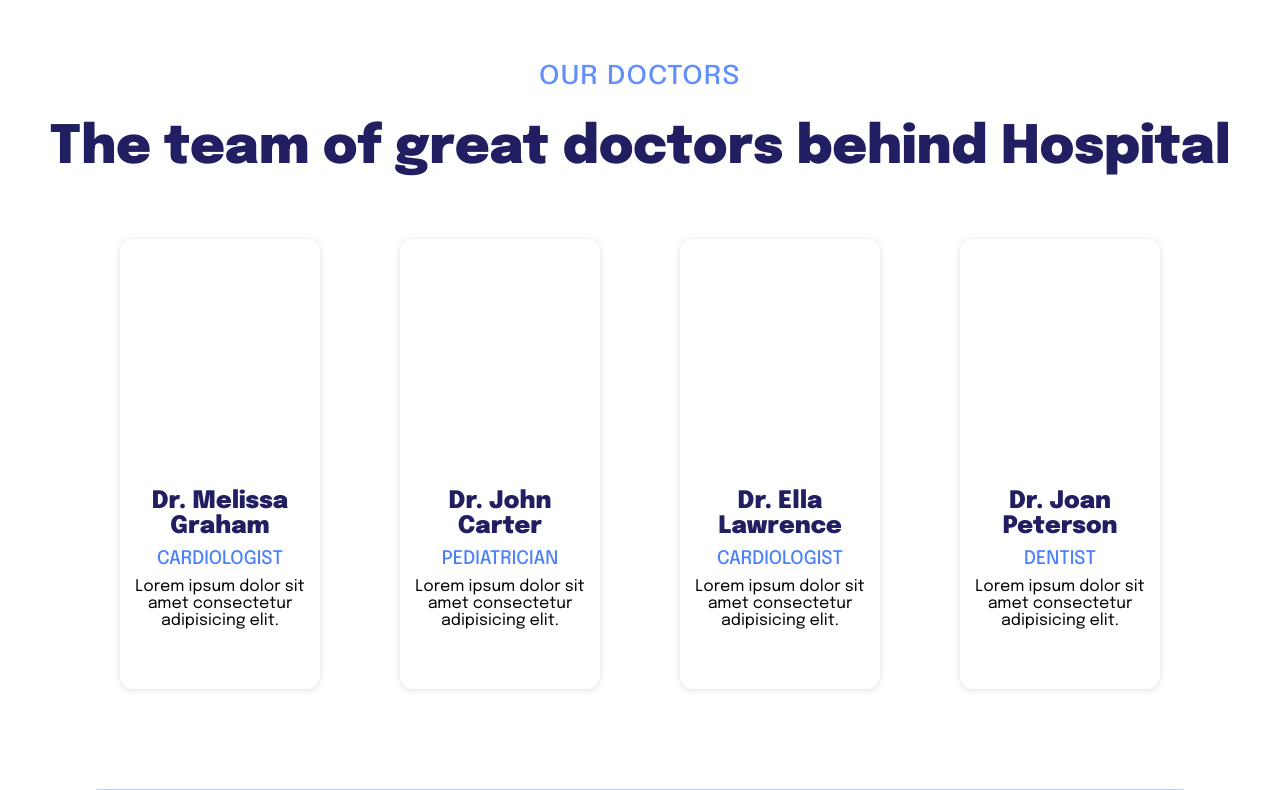
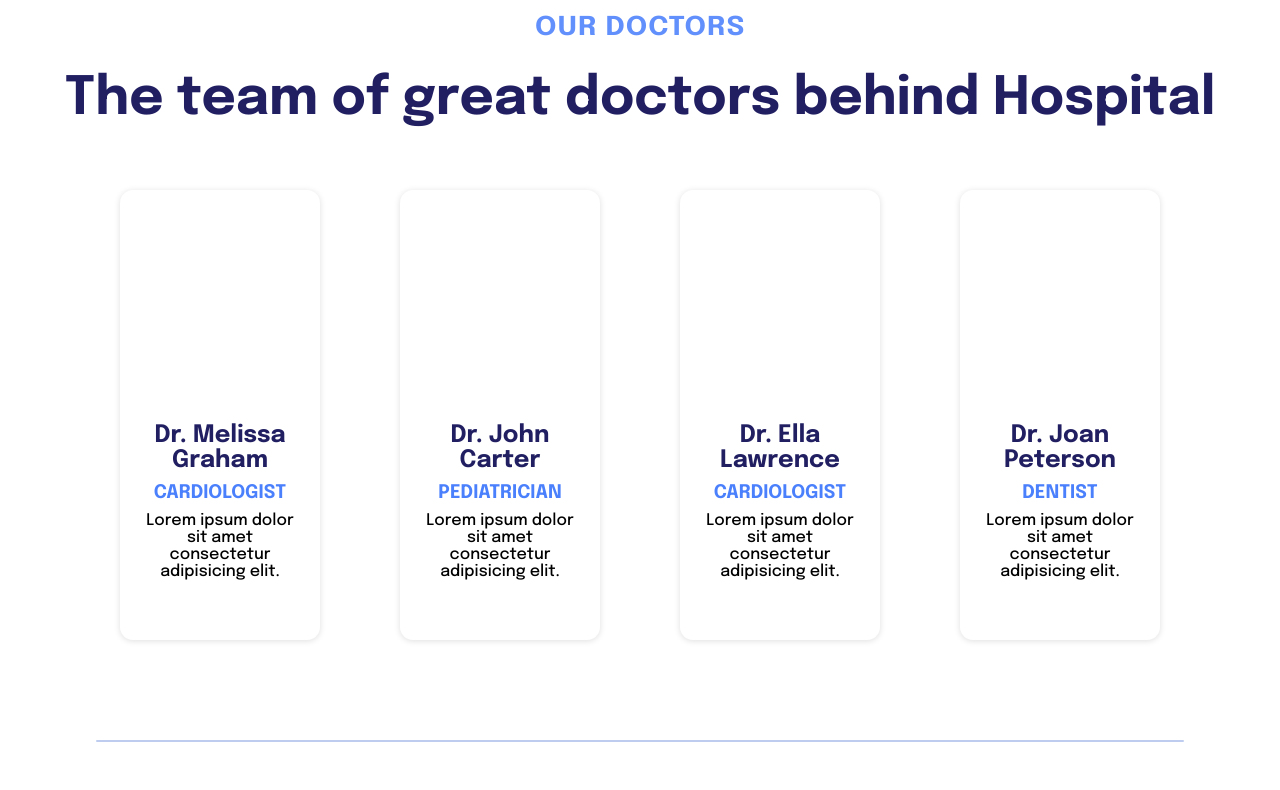
Before and after one commit to AntonioGomes42/empreeduca-hcode-primeiro-projeto, a website: page index.html in a window 1280 px wide. Shown: the part 2010-2800 px from the top of the page. Drawn offline with nearby package versions, Linux system fonts and the light colour scheme; no server answers.

Commit message:
Replacing font by CDN Google Fonts

```diff
--- a/assets/sass/index.scss
+++ b/assets/sass/index.scss
@@ -1,40 +1,4 @@
 @charset "UTF-8";
-
-@font-face {
-  font-family: "Epilogue-Regular";
-  src: url("../fonts/epilogue/Epilogue-Regular.ttf") format("truetype");
-}
-
-
-@font-face {
-    font-family: "Epilogue-Regular";
-    src: url("../fonts/epilogue/Epilogue-Medium.ttf") format("truetype");
-    font-weight: 300;
-}
-
-@font-face {
-    font-family: "Epilogue-Regular";
-    src: url("../fonts/epilogue/Epilogue-SemiBold.ttf") format("truetype");
-    font-weight: 500;
-}
-
-@font-face {
-  font-family: "Epilogue-Regular";
-  src: url("../fonts/epilogue/Epilogue-Black.ttf") format("truetype");
-  font-weight: 800;
-}
-
-@font-face {
-  font-family: "Epilogue-Bold";
-  src: url("../fonts/epilogue/Epilogue-Bold.ttf") format("truetype");
-  font-weight: bold;
-}
-
-@font-face {
-  font-family: "Epilogue-Bold";
-  src: url("../fonts/epilogue/Epilogue-ExtraBold.ttf") format("truetype");
-  font-weight: 900;
-}
 
 *{
     box-sizing: border-box;
@@ -44,7 +8,8 @@ body{
     width: 100%;
     margin: 0;
     padding: 0;
-    font-family: 'Epilogue-Regular';
+    font-family: 'Epilogue';
+    font-weight: 500;
     button{
         border: none;
     }
@@ -110,7 +75,6 @@ body{
                         padding: 0;
                         margin: 0;
                         color:#436ccc;
-                        font-weight: 500;
                         font-size: 1.2em;
                         margin-bottom: 0px;
                         letter-spacing: 1px;
@@ -148,7 +112,7 @@ body{
                             align-items: center;
                             font-size: 13px;
                             padding: 16px;
-                            font-weight: 500;
+                            font-weight: 600;
                             border-radius: 27px;
                             color: #32306E;
                             box-shadow: 0 1px 6px 0 rgb(32 33 36 / 28%);
@@ -201,7 +165,6 @@ body{
                     li{
                         font-size: 1.3em;
                         color: black;
-                        font-weight: 400;
                         text-align: left;
                         background: url("../imagens/check.svg") no-repeat;
                         list-style: none;
@@ -218,7 +181,6 @@ body{
                 text-align: center;
                     h3{
                         font-size: 1.2em;
-                        font-weight: 300;
                         color: #d5514a;
                         margin-bottom: 0px;
                         letter-spacing: 1px;
@@ -249,7 +211,6 @@ body{
                     letter-spacing: 1px;
                     transform: scale(1, 0.9);
                     color:#618FFB;
-                    font-weight: 300;
                 }
                 h2{
                     padding: 0px 8.3px;
@@ -293,13 +254,11 @@ body{
                         }
                         h3{
                             max-width: 185px;
-                            font-weight: 300;
                             color: #4B80FC;
                             margin: 10px 0px;
                         }
                         p{
                             max-width: 190px;
-                            font-weight: 400;
                             margin: 0px;
                             padding: 0px 10px;
 
@@ -342,10 +301,8 @@ body{
                     margin-bottom: 10px;
                     color: #211F62;
                     font-size: 1.3em;
-                    font-weight: 300;
                 }
                 span{
-                    font-weight: 600;
                     font-size: 2.1em;
                     width: 85%;
                     color: #EF6D58;
@@ -355,7 +312,6 @@ body{
                     font-size: 1em;
                 }
                 a{
-                    font-weight: 500;
                     color: #211F62;
                     margin: 0px auto 0px 7.5%;
                 }
@@ -389,7 +345,6 @@ body{
                         align-items: center;
                         h3{
                             text-align: center;
-                            font-weight: 500;
                             margin-right: 20px;
                         }
                     }
@@ -416,7 +371,6 @@ body{
         }
         h3{
             margin-bottom: 30px;
-            font-weight: 300;
             font-size: 1.4em;
             color: #FB6E67;
         }
@@ -425,7 +379,6 @@ body{
             flex-direction: column;
             h2{
                 margin: 60px 0px;
-                font-weight: 500;
                 font-size: 1.8em;
                 color: #d5514a;
             }
@@ -467,7 +420,6 @@ body{
                 justify-content: space-around;
                 align-items: center;
                 > .use-terms-botton,.privacy-policy-botton{
-                    font-weight: 300;
                     font-size:1.2em;
                 }
             }
@@ -497,7 +449,6 @@ body{
                 a{
                     position: relative;
                     display: inline-block;
-                    font-weight: 300;
                     padding: 10px;
                     color: #211F62;
                     margin-left: 8px;
@@ -505,7 +456,7 @@ body{
                         border-radius: 27px;
                         transition: 600ms ease-in-out;
                         &:hover{
-                            font-weight: 500;
+                            font-weight: 600;
                             padding:16px 20px;
                             color: #ffffff;
                             background-color: #FB6E67;
--- a/index.html
+++ b/index.html
@@ -6,6 +6,11 @@
     <meta name="viewport" content="width=device-width, initial-scale=1.0">
     <link rel="stylesheet" href="assets/css/index.css">
     <script src="https://unpkg.com/@lottiefiles/lottie-player@latest/dist/lottie-player.js"></script>
+    <link rel="shortcut icon" href="/assets/imagens/favicon.ico" type="image/x-icon">
+    <meta name="description" content="This is a landing page for SUS medical system. It's a project made in Hcode Training.">
+    <link rel="preconnect" href="https://fonts.googleapis.com">
+    <link rel="preconnect" href="https://fonts.gstatic.com" crossorigin>
+    <link href="https://fonts.googleapis.com/css2?family=Epilogue:ital,wght@0,400;0,500;0,600;0,700;0,800;0,900;1,400;1,500;1,600;1,700;1,800;1,900&display=swap" rel="stylesheet">
     <title>Medical Project</title>
 </head>
 <body>
```
Also changed, not shown: assets/css/index.css, assets/imagens/favicon.ico (added).
